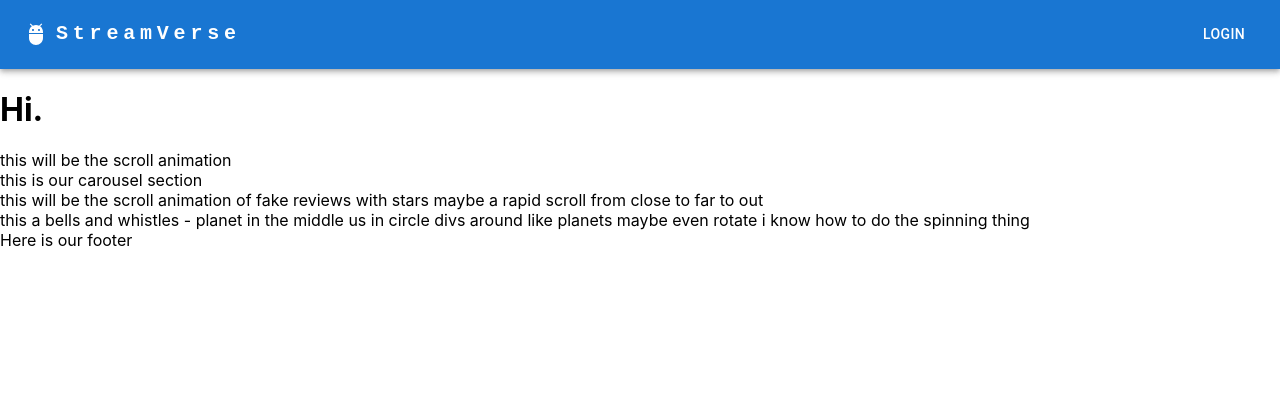
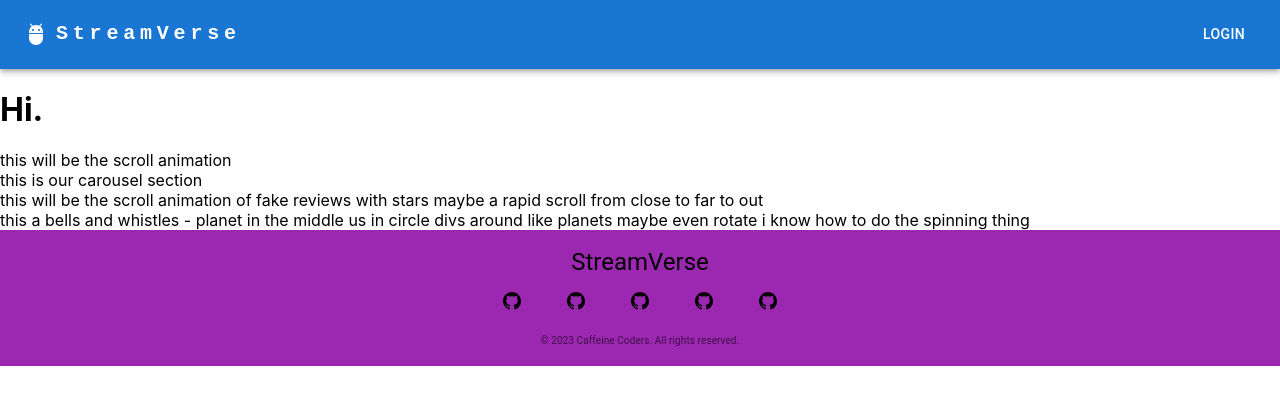
Before and after one commit to emilymclean94/broken_movie_app, a React (Create React App) app in the folder client/: page / in a window 1280 px wide. Shown: the top 404 px of the page. Built offline with nearby package versions, Linux system fonts and the light colour scheme; the HTML template or start-up script is replaced by a standard one.

Commit message:
added footer

```diff
--- a/client/src/components/NavBars/Footer.js
+++ b/client/src/components/NavBars/Footer.js
@@ -1,9 +1,49 @@
-import React from 'react';
+import React from "react";
+import { Box, Container, Grid, Typography, Button } from "@mui/material";
+import { BsGithub } from 'react-icons/bs';
 
-const Footer = () => {
-    return (
-        <div>Here is our footer</div>
-    )
-}
+export const Footer= () => {
+  return (
+    <Box
+      sx={{
+        width: "100%",
+        height: "auto",
+        backgroundColor: "secondary.main",
+        paddingTop: "1rem",
+        paddingBottom: "1rem",
+      }}
+    >
+      <Container maxWidth="lg">
+        <Grid container direction="column" alignItems="center">
+          <Grid item xs={12}>
+            <Typography color="black" variant="h5">
+              StreamVerse
+            </Typography>
+          </Grid>
+          <Grid marginTop={1} item xs={20} textAlign="center">
+            <Button label="clickable" color="white"variant="subtitle1" onClick={() => window.location.href = "http://github.com/Ashleyg5"}>
+              {<BsGithub fontSize={18} />}
+              </Button>
+              <Button label="clickable" color="white" variant="subtitle1" onClick={() => window.location.href = "http://github.com/emilymclean94"}>
+              {<BsGithub fontSize={18}/>}
+              </Button>
+              <Button label="clickable" color="white" variant="subtitle1" onClick={() => window.location.href = "http://github.com/sweetkloid"}>
+              {<BsGithub fontSize={18}/>}
+              </Button>
+              <Button label="clickable" color="white" variant="subtitle1" onClick={() => window.location.href = "http://github.com/EGARRISXN"}>
+              {<BsGithub fontSize={18}/>}
+              </Button>
+              <Button label="clickable" color="white" variant="subtitle1" onClick={() => window.location.href = "http://github.com/keelyybug"}>
+              {<BsGithub fontSize={18}/>}
+              </Button>
+              <Typography marginTop={2} color="textSecondary" variant="subtitle1" fontSize={10}>
+              {`© ${new Date().getFullYear()} Caffeine Coders. All rights reserved.`}
+            </Typography>
+          </Grid>
+        </Grid>
+      </Container>
+    </Box>
+  );
+};
 
 export default Footer;
--- a/client/src/components/NavBars/HomeNav.js
+++ b/client/src/components/NavBars/HomeNav.js
@@ -15,7 +15,6 @@ const pages = ['Login'];
 
 function HomeNav() {
   const [anchorElNav, setAnchorElNav] = React.useState(null);
-  const [anchorElUser, setAnchorElUser] = React.useState(null);
 
   const handleOpenNavMenu = (event) => {
     setAnchorElNav(event.currentTarget);
--- a/client/src/components/NavBars/NavBar.js
+++ b/client/src/components/NavBars/NavBar.js
@@ -15,7 +15,6 @@ const pages = ['Home', 'Feed', 'My Dashboard', 'Friends', 'Logout'];
 
 function NavBar() {
   const [anchorElNav, setAnchorElNav] = React.useState(null);
-  const [anchorElUser, setAnchorElUser] = React.useState(null);
 
   const handleOpenNavMenu = (event) => {
     setAnchorElNav(event.currentTarget);
--- a/package.json
+++ b/package.json
@@ -17,6 +17,7 @@
     "concurrently": "^5.1.0"
   },
   "dependencies": {
-      "mongodb": "^5.6.0"
+    "mongodb": "^5.6.0",
+    "react-icons": "^4.9.0"
   }
 }
```
Also changed, not shown: 1 other file (tests, documents, lock files or other folders). Lines whose indentation alone changed are shown as unchanged.
